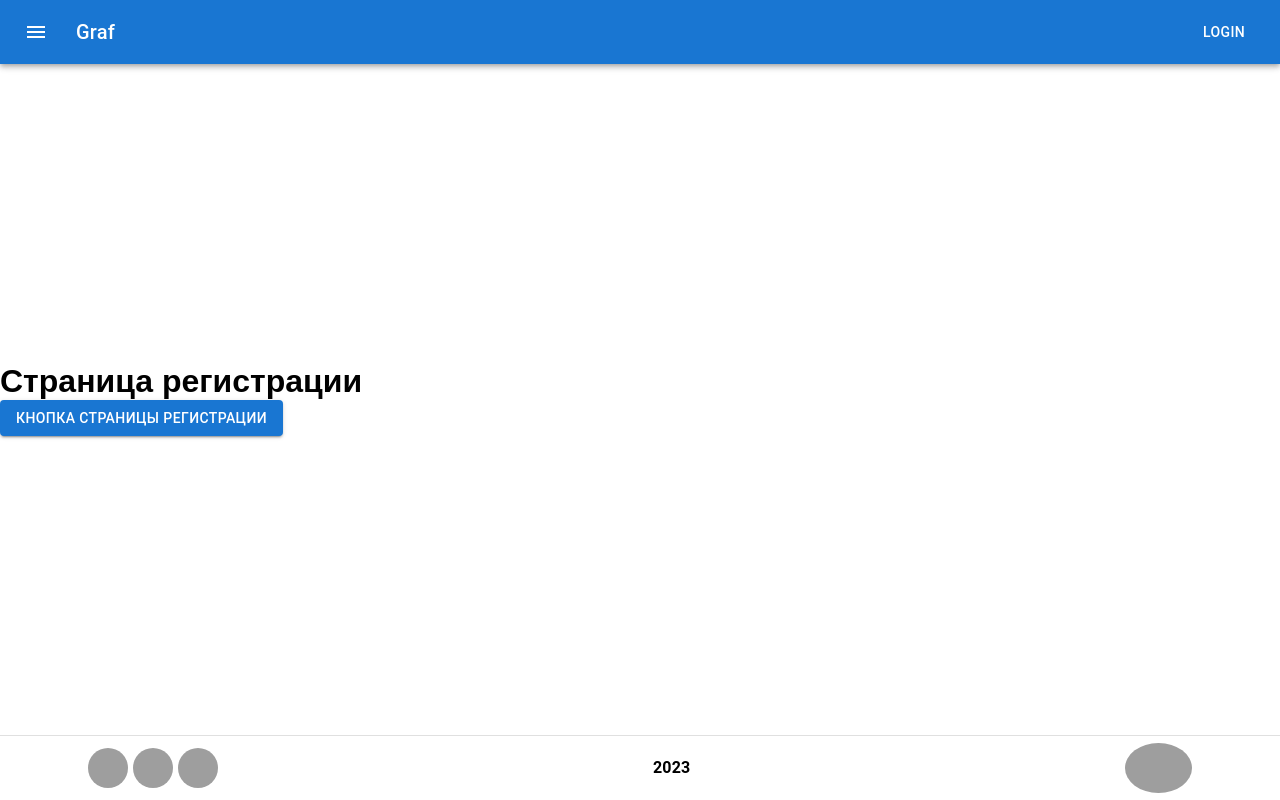
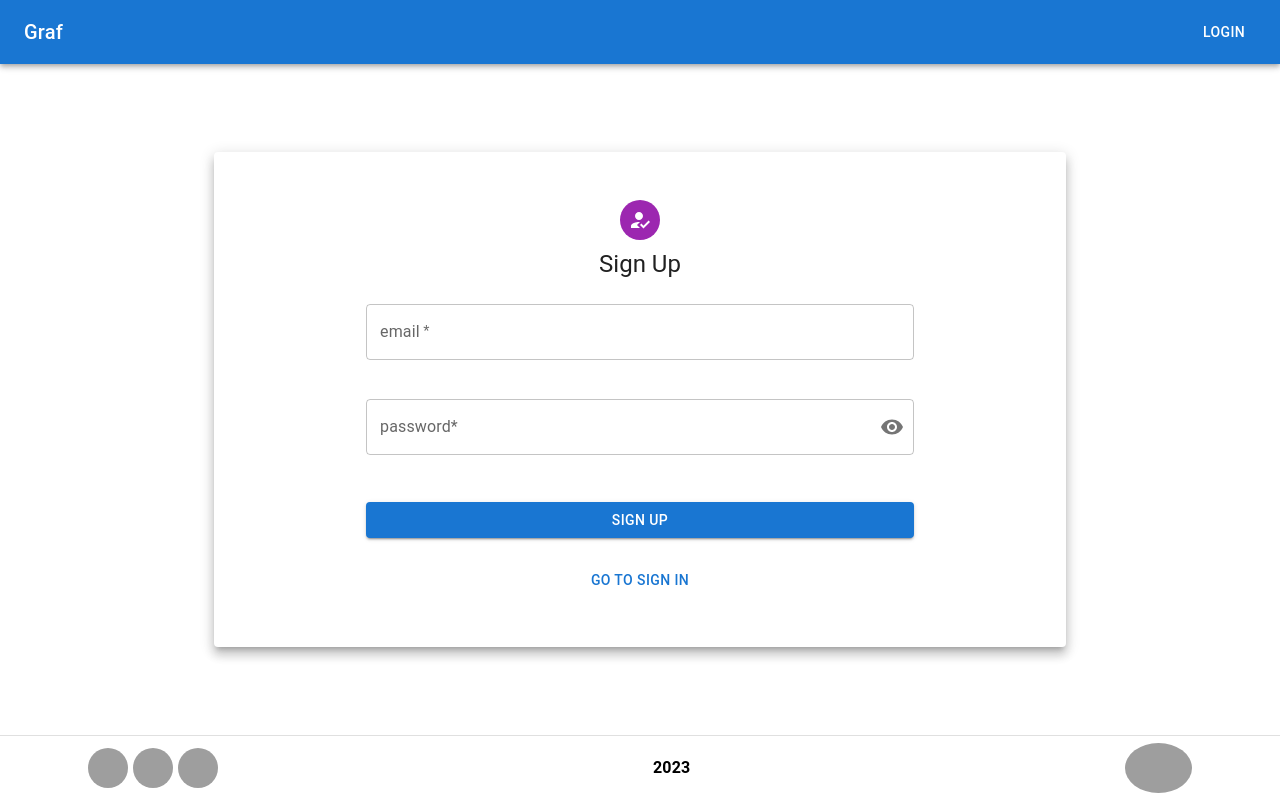
Before and after one commit to jewelhux/graphiql-app, a Next.js app: page /auth/signup in a window 1280 px wide. Built offline with nearby package versions, Linux system fonts and the light colour scheme; grey boxes are pictures that could not be loaded.

Commit message:
fix: add login

```diff
--- a/src/components/Form.tsx
+++ b/src/components/Form.tsx
@@ -1,4 +1,4 @@
-import { useState } from 'react';
+import { FC, useState } from 'react';
 import {
   TextField,
   Box,
@@ -16,14 +16,18 @@ import {
   FormHelperText,
 } from '@mui/material';
 import LockIcon from '@mui/icons-material/Lock';
+import HowToRegIcon from '@mui/icons-material/HowToReg';
 import { Visibility, VisibilityOff } from '@mui/icons-material';
+import { useRouter } from 'next/router';
+import { Auth } from '@/types/enum';
+import { EMAIL_REGEXP, PASSWORD_REGEXP } from '@/constant/constant';
 
-const EMAIL_REGEXP =
-  /^(([^<>()[\].,;:\s@"]+(\.[^<>()[\].,;:\s@"]+)*)|(".+"))@(([^<>()[\].,;:\s@"]+\.)+[^<>()[\].,;:\s@"]{2,})$/iu;
+interface IFormProps {
+  variantAuth: string;
+}
 
-const PASSWORD_REGEXP = /^(?=.*[A-Za-z])(?=.*\d)(?=.*[@$!%*#?&;'":])[A-Za-z\d@$!%*#?&:;'"]{8,}$/;
-
-const Form = () => {
+const Form: FC<IFormProps> = ({ variantAuth }) => {
+  const { push } = useRouter();
   const [showPassword, setShowPassword] = useState(false);
   const [email, setEmail] = useState('');
   const [password, setPassword] = useState('');
@@ -67,6 +71,22 @@ const Form = () => {
 
   const handleClickShowPassword = () => setShowPassword((show) => !show);
 
+  const handleFormSubmit = (e: React.FormEvent<HTMLFormElement>) => {
+    e.preventDefault();
+    const isValidArray = Object.values(isValidForm);
+    const validForm = isValidArray.every((el) => el);
+    if (validForm) {
+      alert(password);
+      alert(email);
+      setEmail('');
+      setPassword('');
+    }
+  };
+
+  const handleLinkToOtherAuth = () => {
+    push(`/auth/${variantAuth === Auth.signin ? 'signup' : 'signin'}`);
+  };
+
   return (
     <>
       <Container
@@ -89,12 +109,12 @@ const Form = () => {
             }}
           >
             <Avatar sx={{ m: 1, bgcolor: 'secondary.main' }}>
-              <LockIcon />
+              {variantAuth === Auth.signin ? <LockIcon /> : <HowToRegIcon />}
             </Avatar>
             <Typography component="h1" variant="h5">
-              Login
+              {variantAuth}
             </Typography>
-            <Box component="form" noValidate sx={{ mt: 3 }}>
+            <Box component="form" noValidate sx={{ mt: 3 }} onSubmit={handleFormSubmit}>
               <Grid container spacing={2}>
                 <Grid item xs={12}>
                   <TextField
@@ -151,10 +171,15 @@ const Form = () => {
                 variant="contained"
                 sx={{ mt: 3, mb: 2 }}
               >
-                {'LOGIN'}
+                {variantAuth}
               </Button>
-              <Button disabled={false} fullWidth sx={{ mt: 1, mb: 1 }}>
-                {'GO TO REGISTER'}
+              <Button
+                disabled={false}
+                fullWidth
+                sx={{ mt: 1, mb: 1 }}
+                onClick={handleLinkToOtherAuth}
+              >
+                {`GO TO ${variantAuth === Auth.signin ? Auth.signup : Auth.signin}`}
               </Button>
             </Box>
           </Box>
--- a/src/components/Header.tsx
+++ b/src/components/Header.tsx
@@ -4,21 +4,33 @@ import Box from '@mui/material/Box';
 import Toolbar from '@mui/material/Toolbar';
 import Typography from '@mui/material/Typography';
 import Button from '@mui/material/Button';
-import IconButton from '@mui/material/IconButton';
-import MenuIcon from '@mui/icons-material/Menu';
+import { useRouter } from 'next/router';
 
 const Header: FC = () => {
+  const { push } = useRouter();
+
   return (
     <Box sx={{ flexGrow: 1 }}>
       <AppBar position="static">
         <Toolbar>
-          <IconButton size="large" edge="start" color="inherit" aria-label="menu" sx={{ mr: 2 }}>
-            <MenuIcon />
-          </IconButton>
-          <Typography variant="h6" component="div" sx={{ flexGrow: 1 }}>
+          <Typography
+            variant="h6"
+            component="div"
+            sx={{ flexGrow: 1, cursor: 'pointer' }}
+            onClick={() => {
+              push('/');
+            }}
+          >
             Graf
           </Typography>
-          <Button color="inherit">Login</Button>
+          <Button
+            color="inherit"
+            onClick={() => {
+              push('/auth');
+            }}
+          >
+            Login
+          </Button>
         </Toolbar>
       </AppBar>
     </Box>
--- /dev/null
+++ b/src/constant/constant.ts
@@ -0,0 +1,4 @@
+export const EMAIL_REGEXP =
+  /^(([^<>()[\].,;:\s@"]+(\.[^<>()[\].,;:\s@"]+)*)|(".+"))@(([^<>()[\].,;:\s@"]+\.)+[^<>()[\].,;:\s@"]{2,})$/iu;
+export const PASSWORD_REGEXP =
+  /^(?=.*[A-Za-z])(?=.*\d)(?=.*[@$!%*#?&;'":])[A-Za-z\d@$!%*#?&:;'"]{8,}$/;
--- a/src/pages/auth/signin.tsx
+++ b/src/pages/auth/signin.tsx
@@ -1,11 +1,11 @@
 import { FC } from 'react';
-import { Button } from '@mui/material';
+import Form from '@/components/Form';
+import { Auth } from '@/types/enum';
 
 const SignIn: FC = () => {
   return (
     <>
-      <h1>Страница входа</h1>
-      <Button variant="contained">Кнопка страницы входа</Button>
+      <Form variantAuth={Auth.signin} />
     </>
   );
 };
--- a/src/pages/auth/signup.tsx
+++ b/src/pages/auth/signup.tsx
@@ -1,11 +1,11 @@
 import { FC } from 'react';
-import { Button } from '@mui/material';
+import Form from '@/components/Form';
+import { Auth } from '@/types/enum';
 
 const SignUp: FC = () => {
   return (
     <>
-      <h1>Страница регистрации</h1>
-      <Button variant="contained">Кнопка страницы регистрации</Button>
+      <Form variantAuth={Auth.signup} />
     </>
   );
 };
--- a/src/pages/index.tsx
+++ b/src/pages/index.tsx
@@ -1,4 +1,3 @@
-import { Button } from '@mui/material';
 import Head from 'next/head';
 import { useRouter } from 'next/router';
 
@@ -11,9 +10,7 @@ const Auth = () => {
         <title>{`RSFINAL${pathname}`}</title>
       </Head>
       <>
-        <h1>Выберите действие</h1>
-        <Button variant="contained">Войти</Button>
-        <Button variant="contained">Зарегистрироваться</Button>
+        <h1>ТУТ СОЗДАТЬ КРАСИВУЮ ЗАСТАВКУ ЛУЧШЕ ВСЕГО ГИФКУ НО ЧТОТО ПРЯТНОЕ</h1>
       </>
     </>
   );
--- /dev/null
+++ b/src/types/enum.ts
@@ -0,0 +1,6 @@
+enum Auth {
+  signup = 'Sign Up',
+  signin = 'Sign In',
+}
+
+export { Auth };
```
Also changed, not shown: src/pages/auth/index.tsx (+37 -8 lines).
